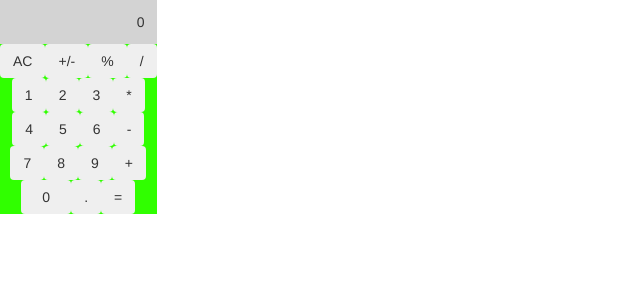
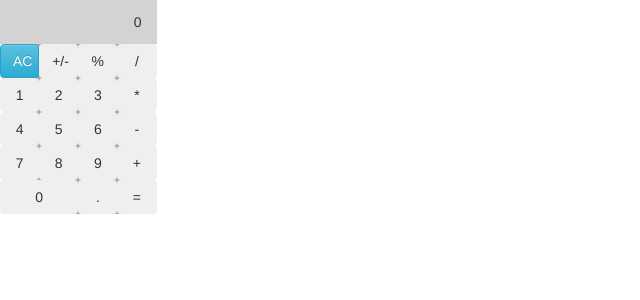
Before and after one commit to jticer4/react-calculator, a React (Create React App) app: page / in a window 1280 px wide. Shown: the top 300 px of the page, without its empty margins (0-640 px from the left). Built offline with nearby package versions, Linux system fonts and the light colour scheme.

Commit message:
implemented the bootstrap grid system to clean things up

```diff
--- a/src/App.css
+++ b/src/App.css
@@ -5,11 +5,7 @@
 }
 
 .calculator-keypad {
-	background-color: #30FF00;
-}
-
-.operator-keys {
-	background-color: #FF4951;
+	background-color: darkgrey;
 }
 
 .row-1 {
--- a/src/App.js
+++ b/src/App.js
@@ -6,41 +6,48 @@ import { Navbar, Jumbotron, Button } from 'react-bootstrap';
 class Calculator extends React.Component {
   render() {
     return (
-      <div className="calculator">
-        <div className="calculator-display">0</div>
+      <div className="calculator container-fluid">
+
+			<div className="row">
+			  <div className="calculator-display col-md-12">0</div>
+			</div>
+
          <div className="calculator-keypad">
 				<div className="input-keys">
-					<div className="function-keys">
-						<button className="calculator-key key-clear btn">AC</button>
-						<button className="calculator-key key-sign btn">+/-</button>
-						<button className="calculator-key key-percent btn">%</button>
-						<button className="calculator-key key-divide btn">/</button>
+
+					<div className="function-keys row">
+						<button className="col-md-3 calculator-key key-clear btn btn-info">AC</button>
+						<button className="col-md-3 calculator-key key-sign btn">+/-</button>
+						<button className="col-md-3 calculator-key key-percent btn">%</button>
+						<button className="col-md-3 calculator-key key-divide btn">/</button>
 					</div>
-					<div className="digit-keys">
-						<div className="row-1">
-							<button className="calculator-key key-1 btn">1</button>
-							<button className="calculator-key key-2 btn">2</button>
-							<button className="calculator-key key-3 btn">3</button>
-							<button className="calculator-key key-multiply btn">*</button>
+
+						<div className="row-1 row">
+							<button className="col-md-3 calculator-key key-1 btn">1</button>
+							<button className="col-md-3 calculator-key key-2 btn">2</button>
+							<button className="col-md-3 calculator-key key-3 btn">3</button>
+							<button className="col-md-3 calculator-key key-multiply btn">*</button>
 						</div>
-						<div className="row-2">
-							<button className="calculator-key key-4 btn">4</button>
-							<button className="calculator-key key-5 btn">5</button>
-							<button className="calculator-key key-6 btn">6</button>
-							<button className="calculator-key key-subtract btn">-</button>
+
+						<div className="row-2 row">
+							<button className="col-md-3 calculator-key key-4 btn">4</button>
+							<button className="col-md-3 calculator-key key-5 btn">5</button>
+							<button className="col-md-3 calculator-key key-6 btn">6</button>
+							<button className="col-md-3 calculator-key key-subtract btn">-</button>
 						</div>
-						<div className="row-3">
-							<button className="calculator-key key-7 btn">7</button>
-							<button className="calculator-key key-8 btn">8</button>
-							<button className="calculator-key key-9 btn">9</button>
-							<button className="calculator-key key-add btn">+</button>
+
+						<div className="row-3 row">
+							<button className="col-md-3 calculator-key key-7 btn">7</button>
+							<button className="col-md-3 calculator-key key-8 btn">8</button>
+							<button className="col-md-3 calculator-key key-9 btn">9</button>
+							<button className="col-md-3 calculator-key key-add btn">+</button>
 						</div>
-						<div className="row-4">
-							<button className="calculator-key key-0 btn">0</button>
-							<button className="calculator-key key-decimal btn">.</button>
-							<button className="calculator-key key-equals btn">=</button>
+
+						<div className="row-4 row">
+							<button className="col-md-6 calculator-key key-0 btn">0</button>
+							<button className="col-md-3 calculator-key key-decimal btn">.</button>
+							<button className="col-md-3 calculator-key key-equals btn">=</button>
 						</div>
-					</div>
 				</div>
 			</div>
       </div>
```
